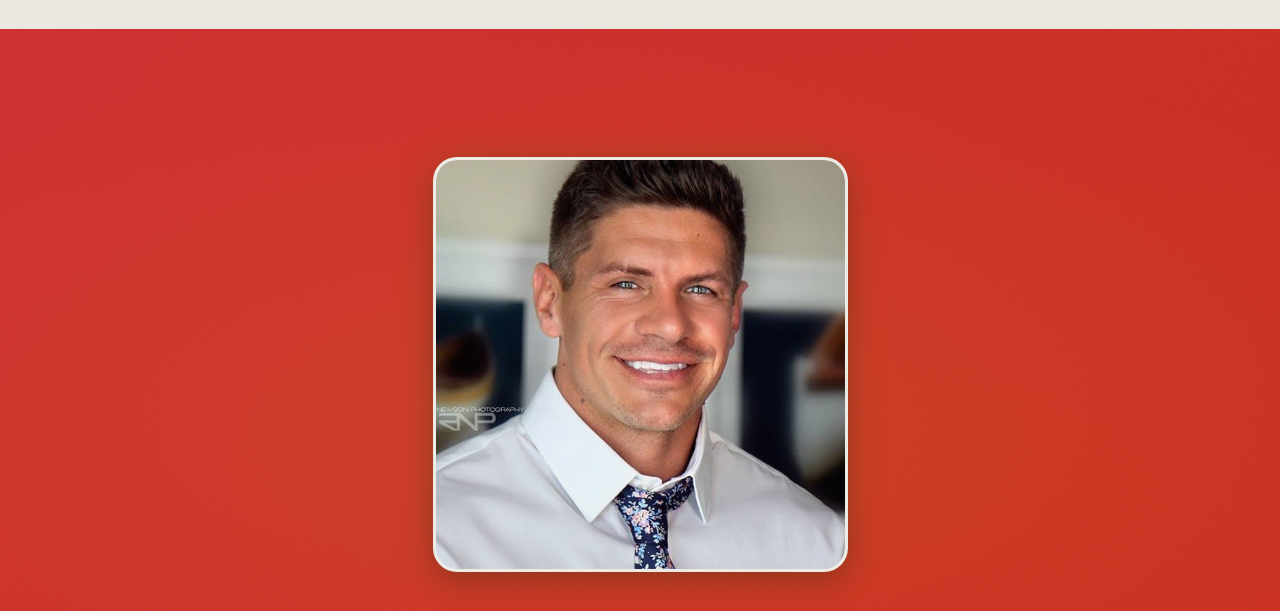
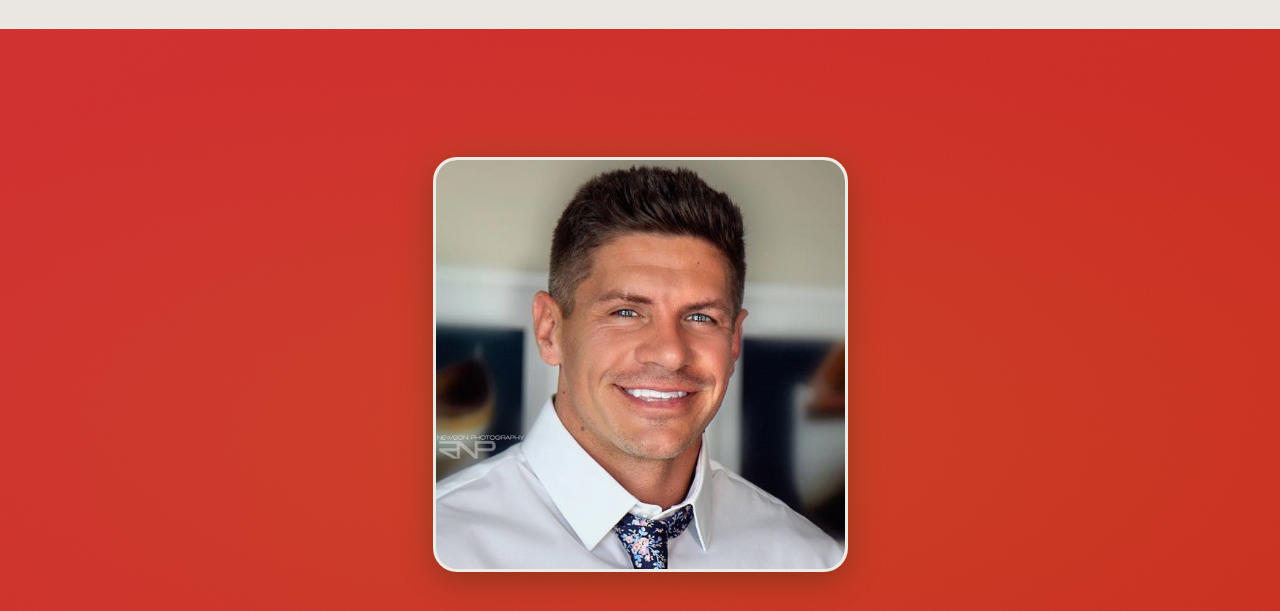
Before and after one commit to PixelandCodeStudios/referral-network, a plain HTML site: page joshua-naylor.html in a window 1280 px wide. Shown: the part 131-742 px from the top of the page. Drawn offline with nearby package versions, Linux system fonts and the light colour scheme; a web font is replaced by a local one.

Commit message:
Remove inline object-position overrides
- Removed inline styles from Joshua and Tiffany's avatars
- Now uses global CSS 'center top' positioning
- Fixes head cropping on both partner pages

Co-Authored-By: Claude Sonnet 4.5 <noreply@anthropic.com>

```diff
--- a/joshua-naylor.html
+++ b/joshua-naylor.html
@@ -105,7 +105,7 @@
   <section class="partner-hero">
     <div class="container">
       <div class="partner-hero-avatar" aria-hidden="true">
-        <img src="images/joshua-naylor.jpg" alt="Joshua Naylor" style="object-position: center 15%;">
+        <img src="images/joshua-naylor.jpg" alt="Joshua Naylor">
       </div>
 
       <h1 class="partner-hero-name" data-partner-id="joshua-naylor">
```
Also changed, not shown: tiffany-mcalister.html (+1 -1 lines).
